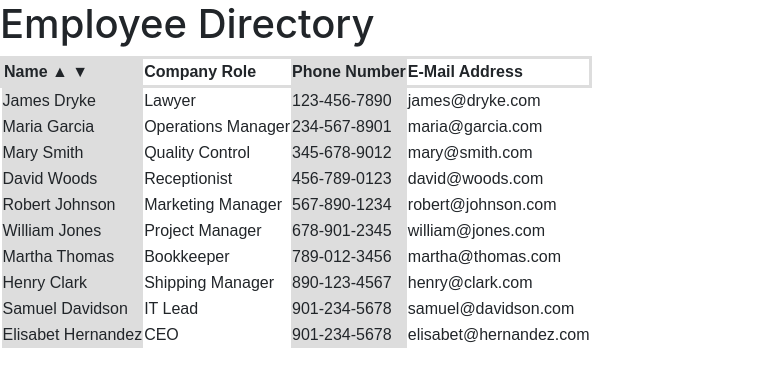
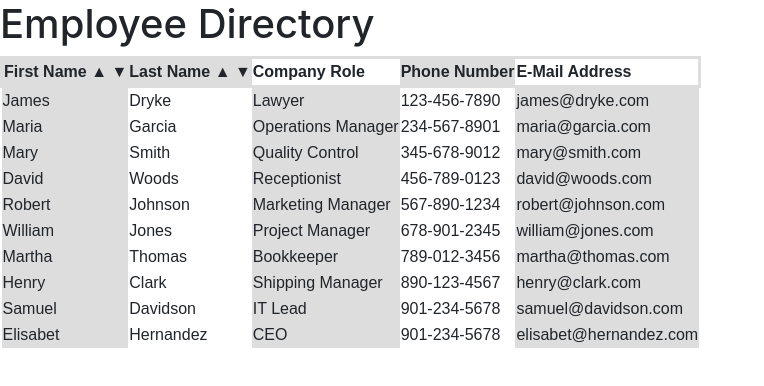
Before and after one commit to jtbataille/Employee-Directory, a React (Create React App) app: page / in a window 1280 px wide. Shown: the top 386 px of the page, without its empty margins (0-764 px from the left). Built offline with nearby package versions, Linux system fonts and the light colour scheme.

Commit message:
changing employees.json to separate name for sorting

```diff
--- a/src/App.js
+++ b/src/App.js
@@ -10,7 +10,19 @@ class App extends Component {
     employees
   };
 
+  ascNameSort = () => {
+    let employees = this.state.employees;
 
+    employees.sort();
+    this.setState({ employees: employees });
+  };
+
+  descNameSort = () => {
+    let employees = this.state.employees;
+
+    employees.reverse();
+    this.setState({ employees: employees });
+  }
 
   render() {
     return (
@@ -18,6 +30,8 @@ class App extends Component {
         <Header />
         <Table
           employees={this.state.employees}
+          ascNameSort={this.ascNameSort}
+          descNameSort={this.descNameSort}
         />
       </>
     );
--- a/src/components/Table.js
+++ b/src/components/Table.js
@@ -1,13 +1,17 @@
 import React from 'react';
 
 
-function Table ({ employees }) {
+function Table ({ employees, ascNameSort, descNameSort }) {
     return (
         <table style={{borderCollapse: "collapse", fontFamily: "arial, sans-serif"}}>
             <tr style={{border: "3px solid #dddddd", textAlign: "left", padding: "10"}}>
-                <th style={{backgroundColor: "#dddddd"}}>Name
-                    <span className="upSort"> &#9650; </span>
-                    <span className="upSort"> &#9660; </span>
+                <th style={{backgroundColor: "#dddddd"}}>First Name
+                    <span className="upSort" onClick={ascNameSort}> &#9650; </span>
+                    <span className="upSort" onClick={descNameSort}> &#9660; </span>
+                </th>
+                <th style={{backgroundColor: "#dddddd"}}>Last Name
+                    <span className="upSort" onClick={ascNameSort}> &#9650; </span>
+                    <span className="upSort" onClick={descNameSort}> &#9660; </span>
                 </th>
                 <th>Company Role</th>
                 <th style={{backgroundColor: "#dddddd"}}>Phone Number</th>
@@ -15,10 +19,11 @@ function Table ({ employees }) {
             </tr>
             {employees.map(employee => (
                 <tr key={employee.id} style={{marginRight: "10px"}}>
-                    <td style={{backgroundColor: "#dddddd"}}>{employee.fullName}</td>
-                    <td>{employee.role}</td>
-                    <td style={{backgroundColor: "#dddddd"}}>{employee.phone}</td>
-                    <td>{employee.email}</td>
+                    <td style={{backgroundColor: "#dddddd"}}>{employee.firstName}</td>
+                    <td>{employee.lastName}</td>
+                    <td  style={{backgroundColor: "#dddddd"}}>{employee.role}</td>
+                    <td>{employee.phone}</td>
+                    <td  style={{backgroundColor: "#dddddd"}}>{employee.email}</td>
                 </tr>
             ))}
         </table>
--- a/src/employees.json
+++ b/src/employees.json
@@ -1,70 +1,80 @@
 [
     {
       "id": 1,
-      "fullName": "James Dryke",
+      "firstName": "James",
+      "lastName": "Dryke",
       "role": "Lawyer",
       "phone": "123-456-7890",
       "email": "james@dryke.com"
     },
     {
         "id": 2,
-        "fullName": "Maria Garcia",
+        "firstName": "Maria",
+        "lastName": "Garcia",
         "role": "Operations Manager",
         "phone": "234-567-8901",
         "email": "maria@garcia.com"
     },
     {
         "id": 3,
-        "fullName": "Mary Smith",
+        "firstName": "Mary",
+        "lastName": "Smith",
         "role": "Quality Control",
         "phone": "345-678-9012",
         "email": "mary@smith.com"
     },
     {
         "id": 4,
-        "fullName": "David Woods",
+        "firstName": "David",
+        "lastName": "Woods",
         "role": "Receptionist",
         "phone": "456-789-0123",
         "email": "david@woods.com"
     },
     {
         "id": 5,
-        "fullName": "Robert Johnson",
+        "firstName": "Robert",
+        "lastName": "Johnson",
         "role": "Marketing Manager",
         "phone": "567-890-1234",
         "email": "robert@johnson.com"
     },
     {
         "id": 6,
-        "fullName": "William Jones",
+        "firstName": "William",
+        "lastName": "Jones",
         "role": "Project Manager",
         "phone": "678-901-2345",
         "email": "william@jones.com"
     },
     {
         "id": 7,
-        "fullName": "Martha Thomas",
+        "firstName": "Martha",
+        "lastName": "Thomas",
         "role": "Bookkeeper",
         "phone": "789-012-3456",
         "email": "martha@thomas.com"
     },
     {
         "id": 8,
-        "fullName": "Henry Clark",
+        "firstName": "Henry",
+        "lastName": "Clark",
         "role": "Shipping Manager",
         "phone": "890-123-4567",
         "email": "henry@clark.com"
     },
     {
         "id": 9,
-        "fullName": "Samuel Davidson",
+        "firstName": "Samuel",
+        "lastName": "Davidson",
         "role": "IT Lead",
         "phone": "901-234-5678",
         "email": "samuel@davidson.com"
     },
     {
         "id": 10,
-        "fullName": "Elisabet Hernandez",
+        "firstName": "Elisabet",
+        "lastName": "Hernandez",
         "role": "CEO",
         "phone": "901-234-5678",
         "email": "elisabet@hernandez.com"
```
